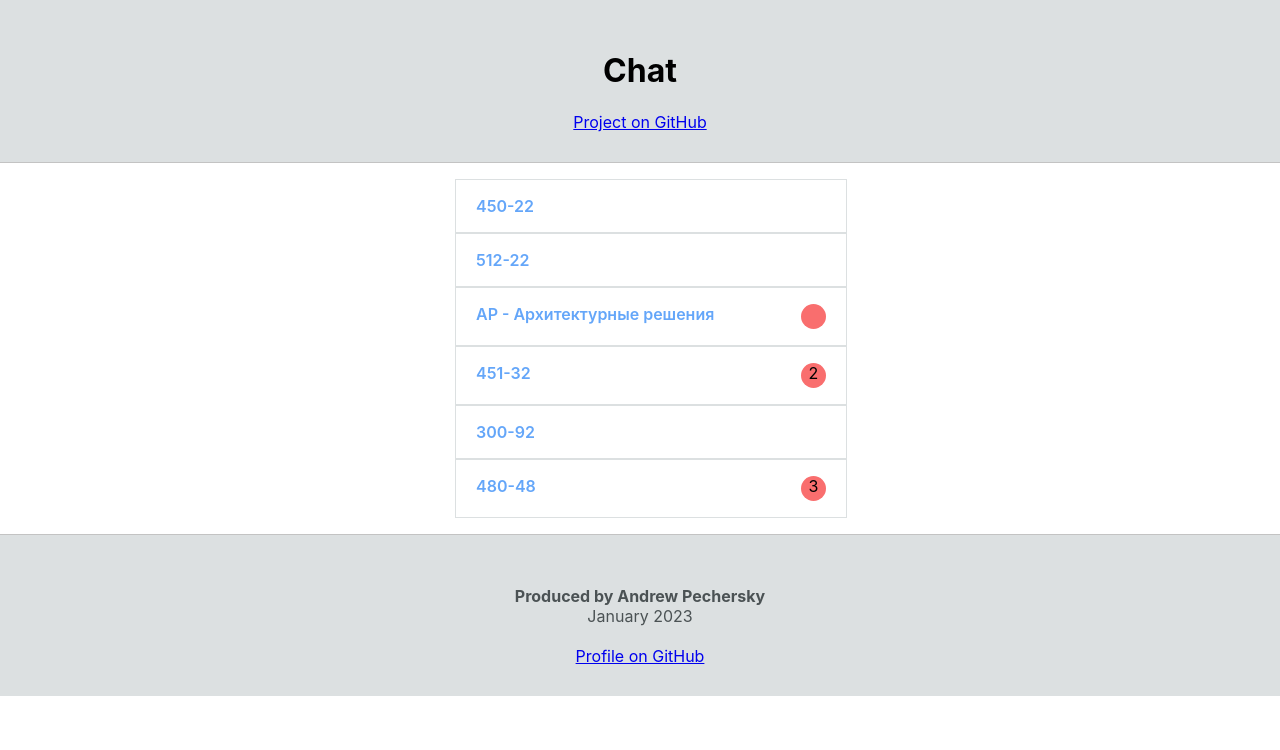
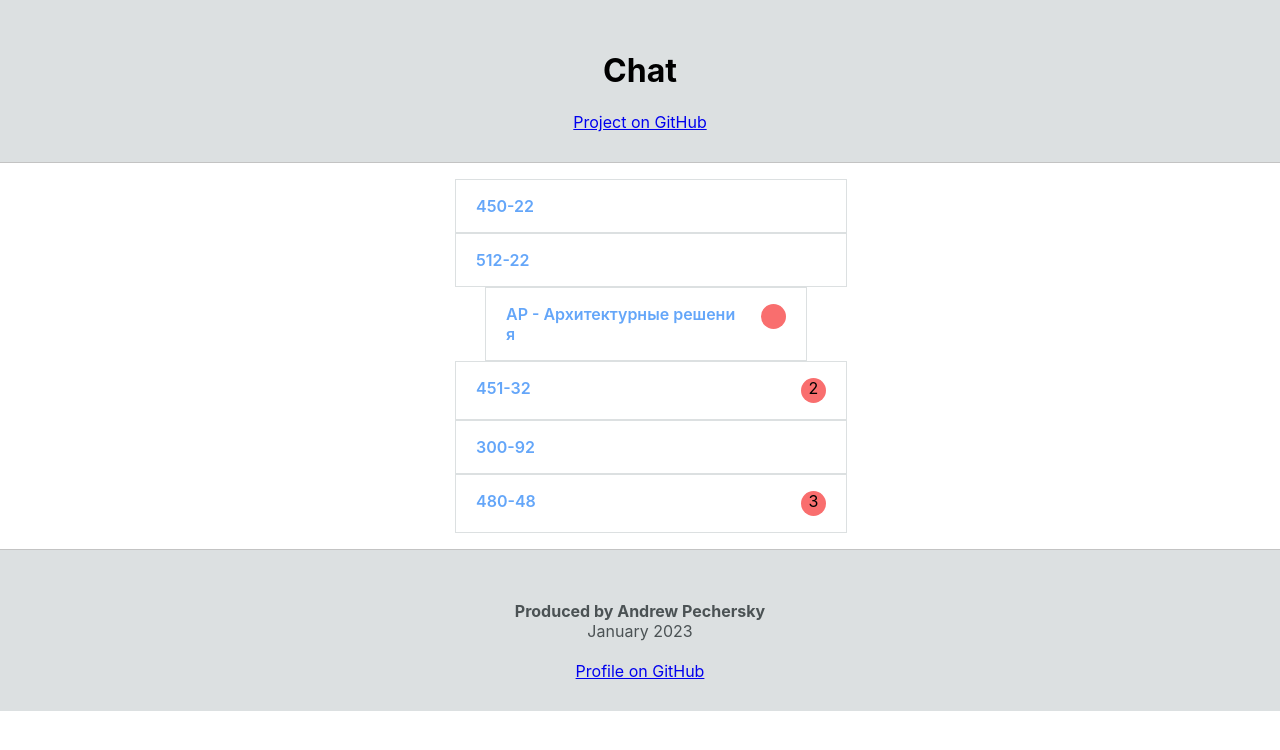
Before and after one commit to Andrew-Sparrow/gau-cge, a React (Create React App) app: page / in a window 1280 px wide. Both pictures are taken after a click on the element "512-22". Shown: the top 750 px of the page. Built offline with nearby package versions, Linux system fonts and the light colour scheme.

Commit message:
adds new styles to section items

```diff
--- a/src/components/section/section.scss
+++ b/src/components/section/section.scss
@@ -1,15 +1,19 @@
 @import '../app/App.scss';
 
 .section {
-  width: 350px;
+  width: 280px;
   display: flex;
   justify-content: space-between;
   border: 1px solid $gray;
   padding-left: 20px;
   padding-right: 20px;
+  margin-left: 30px;
   cursor: pointer;
 
   &__name {
+    width: 235px;
+    word-wrap: break-word;
+    word-break: break-all;
     text-align: left;
     color: $purple;
     font-weight: 600;
@@ -17,7 +21,7 @@
 
   &__unread {
     width: 25px;
-    min-height: 25px;
+    height: 25px;
     background-color: $red;
     border-radius: 50%;
   }
--- a/src/components/sections-container/sections-container.jsx
+++ b/src/components/sections-container/sections-container.jsx
@@ -4,7 +4,6 @@ import { Section } from '../section/section';
 import { sections } from '../../db/sections';
 
 function getSectionsById(sectionsId) {
-
   return sectionsId.map((id) => sections.find((item) => item.section.id === id));
 }
 
```
